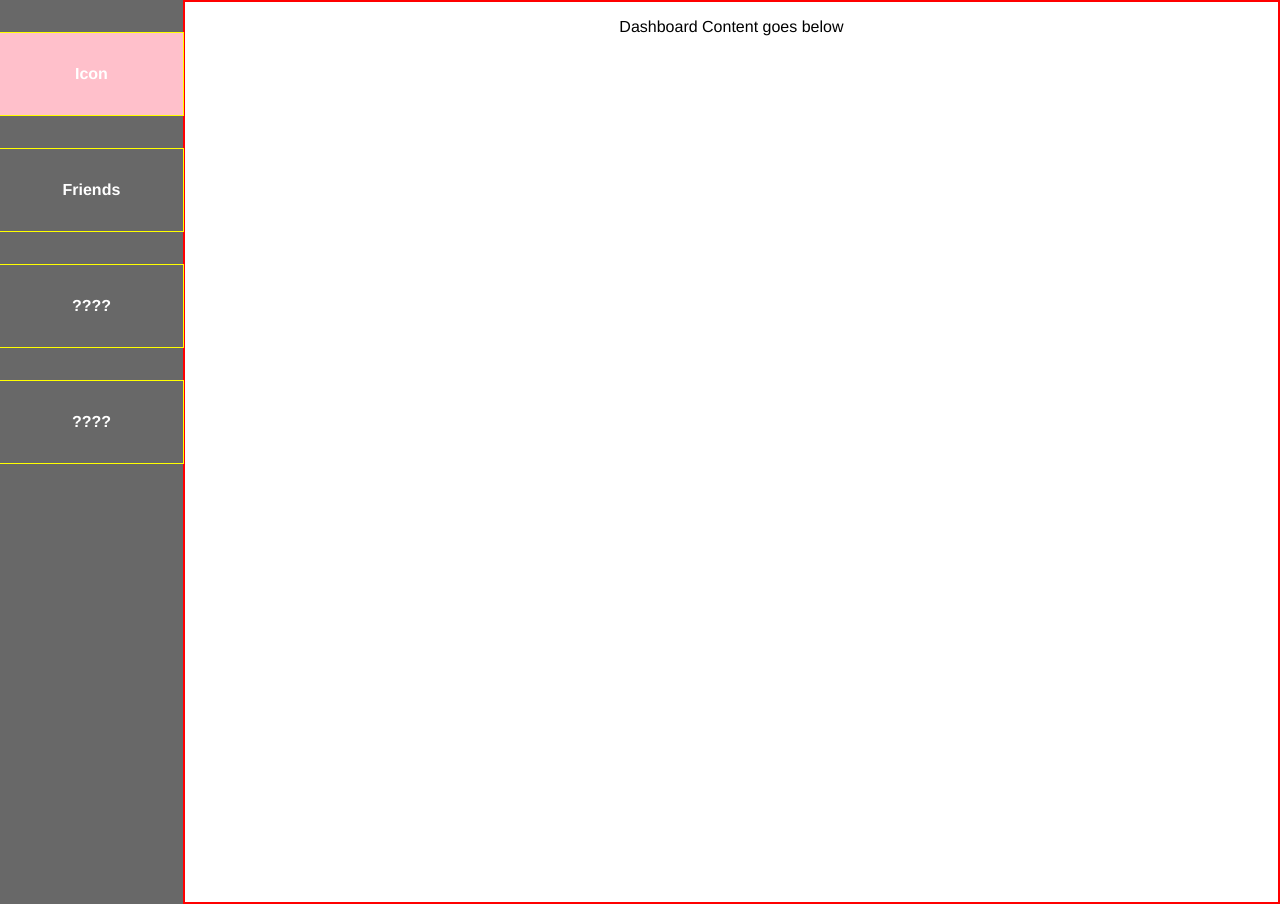
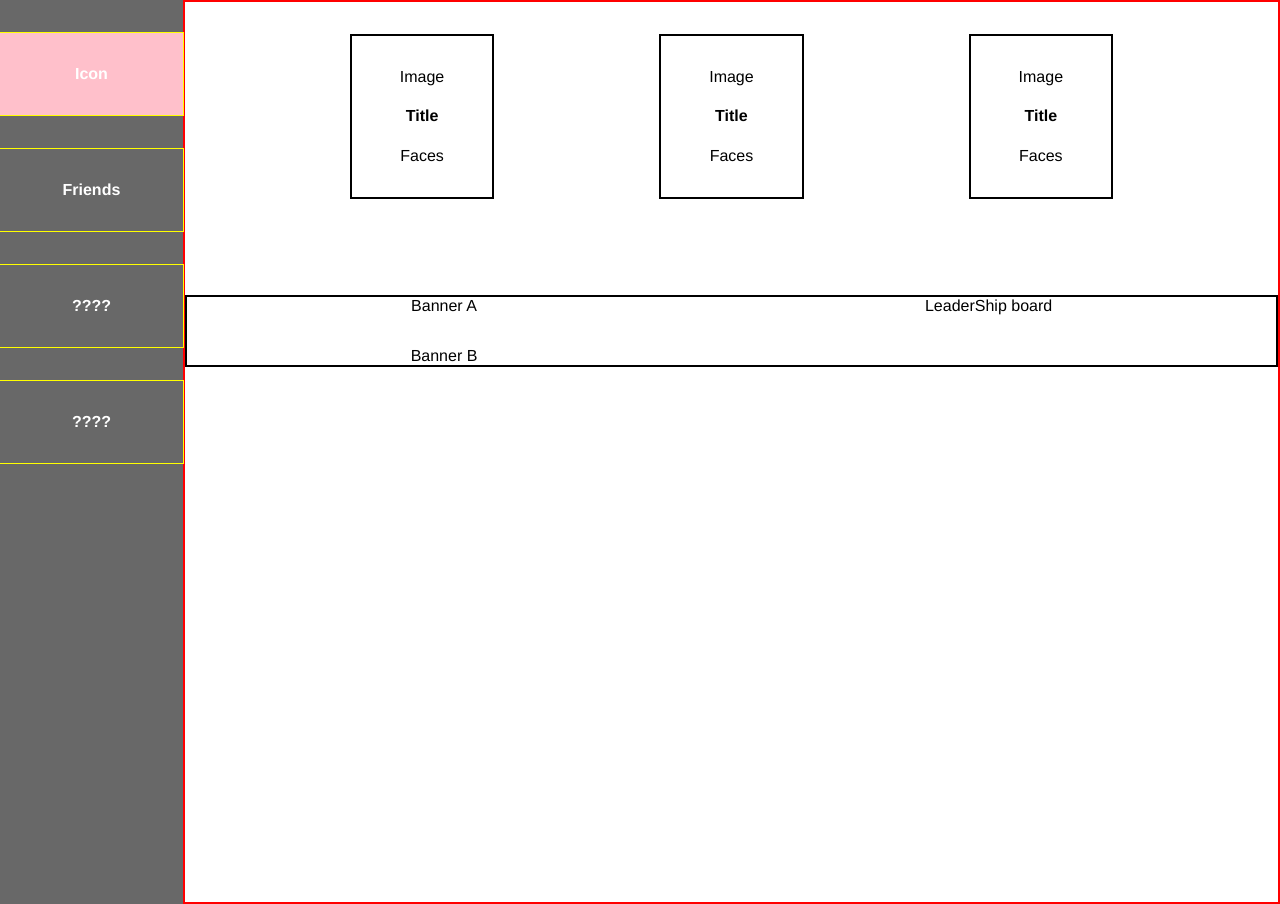
Before and after one commit to derek-y-lee/Castle, a React (Create React App) app: page /dashboard in a window 1280 px wide. Built offline with nearby package versions, Linux system fonts and the light colour scheme.

Commit message:
Dashboard layout
Dashboard is set up
- Not sure how we are going to do it exactly or if in tandem of backend.
- I didn't want to hard code it but I can, ideally it'll be dynamic content and can pull from a server via node / express

```diff
--- a/src/containers/Dashboard/Dashboard.js
+++ b/src/containers/Dashboard/Dashboard.js
@@ -2,7 +2,9 @@ import React from 'react';
 import { Link } from 'react-router-dom';
 import classes from './Dashboard.module.scss';
 
-const { layout, userUI, assortmentUI, dashboardView } = classes;
+import SocialGroups from './SocialGroups/SocialGroups';
+
+const { layout, userUI, assortmentUI, dashboardView, informationGrid, bannerA, bannerB, leaderShip } = classes;
 
 const dashboard = (props) => {
     return (
@@ -16,7 +18,13 @@ const dashboard = (props) => {
                 </div>
             </section>
             <section className={dashboardView}>
-                <p>Dashboard Content goes below</p>
+                <SocialGroups />
+                <section className={informationGrid}>
+                    <div className={bannerA}>Banner A</div>
+                    <div className={bannerB}>Banner B</div>
+                    <div className={leaderShip}>LeaderShip board</div>
+
+                </section>
             </section>
         </div>
     );
--- a/src/containers/Dashboard/Dashboard.module.scss
+++ b/src/containers/Dashboard/Dashboard.module.scss
@@ -44,3 +44,27 @@
 .dashboardView {
     border: 2px solid red;
 }
+
+.informationGrid {
+    display: grid;
+    grid-template-areas:
+    'bannerA leaderboard'
+    'bannerB leaderboard';
+    margin-top: 6em;
+    border: 2px solid #000;
+}
+
+.bannerA {
+    grid-area: bannerA;
+}
+
+.bannerB {
+    margin-top: 2em;
+    grid-area: bannerB;
+
+}
+
+.leadership {
+    grid-area: leaderboard;
+
+}
--- /dev/null
+++ b/src/containers/Dashboard/SocialGroups/SocialGroups.js
@@ -0,0 +1,36 @@
+import React from 'react';
+
+import classes from './SocialGroups.module.scss';
+
+const { groupContainer, groupCell } = classes;
+
+const socialGroups = (props) => {
+    return (
+        <section className={groupContainer}>
+            <div className={groupCell}>
+                <div>Image</div>
+                <h4>Title</h4>
+                <div>
+                    <div>Faces</div>
+                </div>
+            </div>
+            <div className={groupCell}>
+                <div>Image</div>
+                <h4>Title</h4>
+                <div>
+                    <div>Faces</div>
+                </div>
+            </div>
+            <div className={groupCell}>
+                <div>Image</div>
+                <h4>Title</h4>
+                <div>
+                    <div>Faces</div>
+                </div>
+            </div>
+        </section>
+    );
+};
+
+
+export default socialGroups;
--- /dev/null
+++ b/src/containers/Dashboard/SocialGroups/SocialGroups.module.scss
@@ -0,0 +1,12 @@
+.groupContainer {
+    display: flex;
+    width: 100%;
+    margin: 0 auto;
+    justify-content: space-evenly;
+}
+
+.groupCell {
+    margin-top: 2em;
+    border: 2px solid #000;
+    padding: 2em 3em;
+}
```
